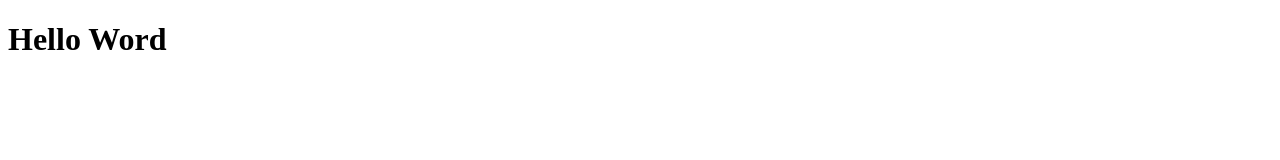
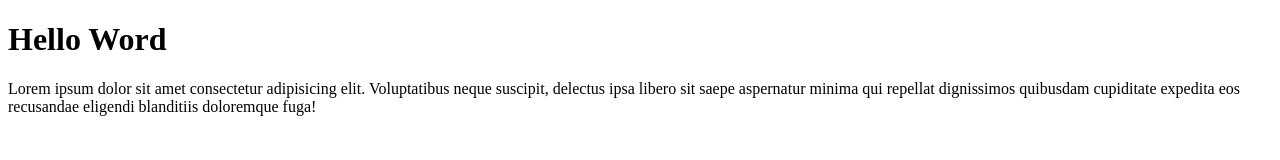
Before and after one commit to xandermobutu/test-project-git-course, a plain HTML site: page index.html in a window 1280 px wide. Drawn offline with Linux system fonts and the light colour scheme.

Commit message:
update index.html

```diff
--- a/index.html
+++ b/index.html
@@ -1,13 +1,25 @@
 <!DOCTYPE html>
 <html lang="en">
-<head>
-    <meta charset="UTF-8">
-    <meta http-equiv="X-UA-Compatible" content="IE=edge">
-    <meta name="viewport" content="width=device-width, initial-scale=1.0">
+  <head>
+    <meta charset="UTF-8" />
+    <meta http-equiv="X-UA-Compatible" content="IE=edge" />
+    <meta name="viewport" content="width=device-width, initial-scale=1.0" />
     <title>Document html first page</title>
-</head>
-<body>
+  </head>
+  <body>
     <h1>Hello Word</h1>
+
+    <main>
+      <section>
+        <p>
+          Lorem ipsum dolor sit amet consectetur adipisicing elit. Voluptatibus
+          neque suscipit, delectus ipsa libero sit saepe aspernatur minima qui
+          repellat dignissimos quibusdam cupiditate expedita eos recusandae
+          eligendi blanditiis doloremque fuga!
+        </p>
+      </section>
+    </main>
+
     <script src="script.js"></script>
-</body>
+  </body>
 </html>
```
